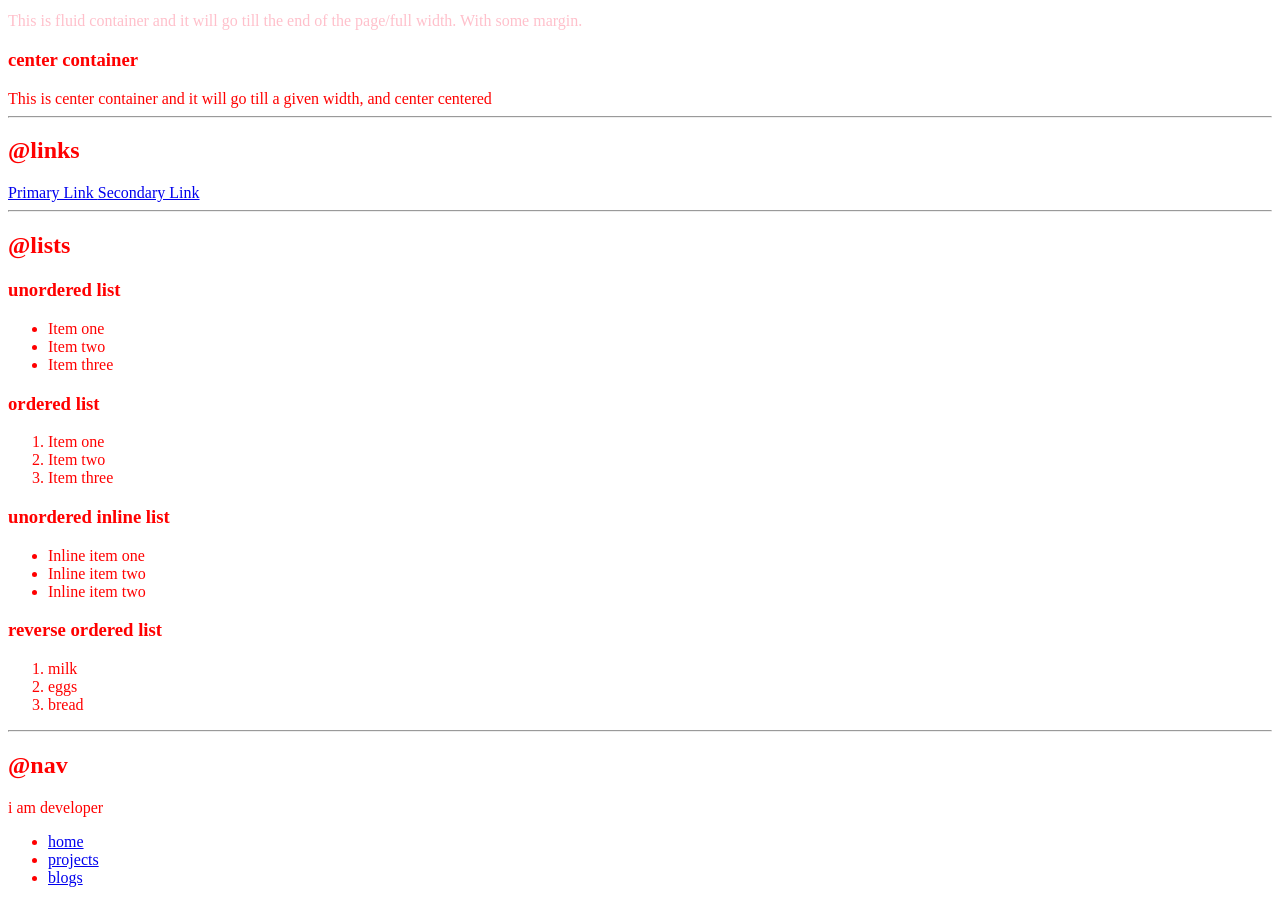
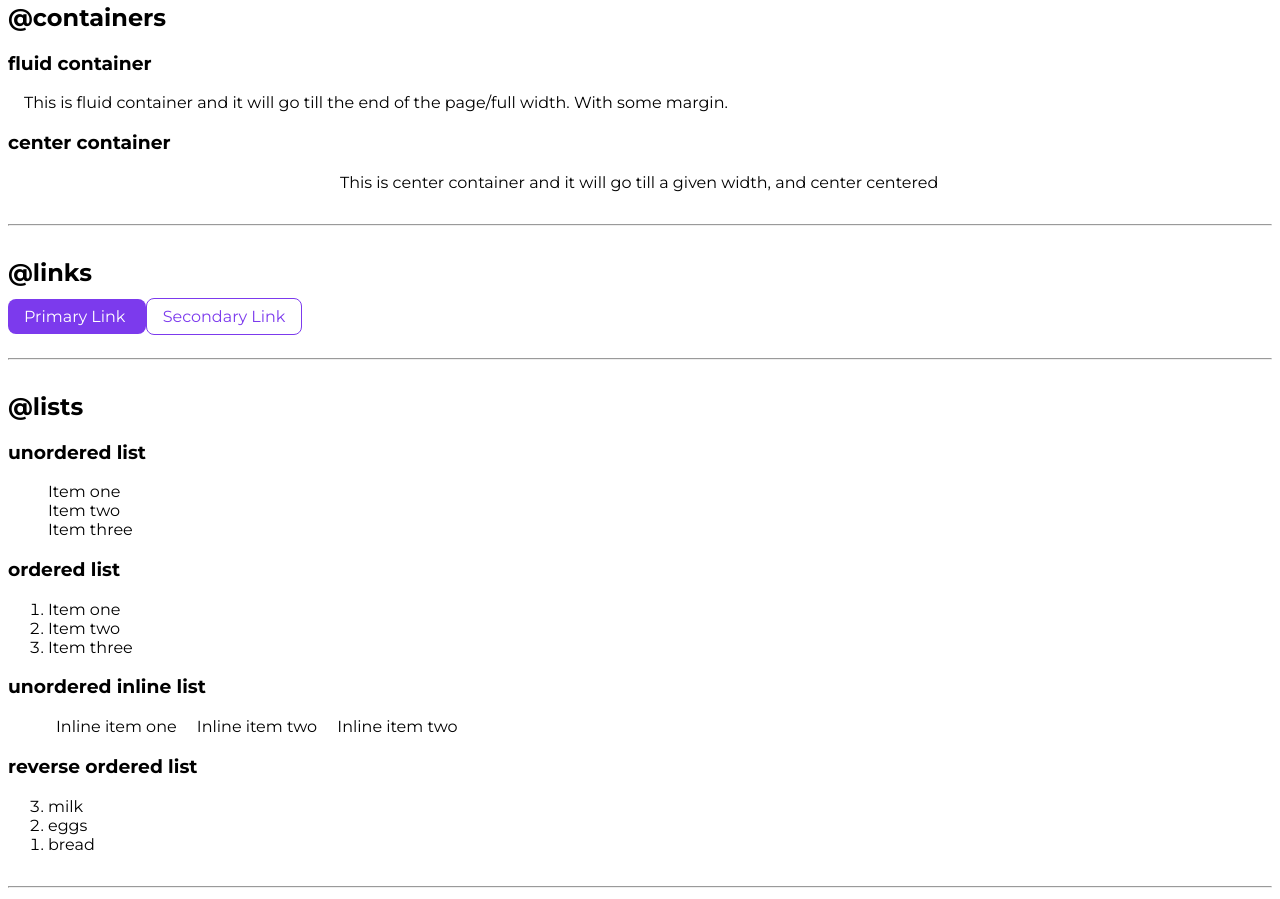
Before and after one commit to vaibhavagarwa/HTML_CSS_Portfolio, a plain HTML site: page index.html in a window 1280 px wide. Shown: the part 501-1400 px from the top of the page. Drawn offline with Linux system fonts and the light colour scheme.

Commit message:
CSS update

```diff
--- a/index.html
+++ b/index.html
@@ -1,6 +1,7 @@
 <!--used html:5 emmet abbreviation-->
 <!DOCTYPE html>
 <html lang="en">
+
 <head>
     <!-- things under head is for browers not for users, won't display on screen-->
     <meta charset="UTF-8">
@@ -10,8 +11,9 @@
     <!--
 
 -->
-        <link href="style.css" rel="stylesheet"/>
+    <link href="style.css" rel="stylesheet" />
 </head>
+
 <body>
     <h1 id="lib-header">vaibhav's component library</h1>
     <p class="para">Hi, I am Vaibhav Agrawal. I am making a component library for HTMl components
@@ -28,9 +30,11 @@
 
     <h2>@containers</h2>
     <h3>fluid container</h3>
-        <div class="para">This is fluid container and it will go till the end of the page/full width. With some margin.</div>
+    <!--more than one classes can also be added to class-->
+    <div class="container">This is fluid container and it will go till the end of the page/full width. With some margin.
+    </div>
     <h3>center container</h3>
-        <div>This is center container and it will go till a given width, and center centered</div>
+    <div class="container container-center">This is center container and it will go till a given width, and center centered</div>
     <hr>
 
     <h2>@links</h2>
@@ -38,13 +42,13 @@
             inline elements - don't start with new line
             #to understnd or visualize it use inspect element on h2 vs on anchor tag
         -->
-        <a href="/">Primary Link </a>
-        <a href="/">Secondary Link </a>
+    <a class ="link primary-link" href="/">Primary Link </a>
+    <a class="link secondary-link" href="/">Secondary Link </a>
     <hr>
 
     <h2>@lists</h2>
     <h3>unordered list</h3>
-            <ul>
+    <ul class="non-bullet">
         <li>Item one</li>
         <li>Item two</li>
         <li>Item three</li>
@@ -58,14 +62,14 @@
     </ol>
 
     <h3>unordered inline list</h3>
-            <ul>
-             <li>Inline item one  </li>
-             <li>Inline item two</li>
-             <li>Inline item two</li>
+    <ul class="non-bullet">
+        <li class="list-inline">Inline item one </li>
+        <li class="list-inline">Inline item two</li>
+        <li class="list-inline">Inline item two</li>
     </ul>
 
     <h3>reverse ordered list</h3>
-            <ol>
+    <ol reversed>
         <li>milk</li>
         <li>eggs</li>
         <li>bread</li>
@@ -74,28 +78,29 @@
 
 
     <h2>@nav</h2>
-        <nav>
-            <div>
+    <nav class="navigation container">
+        <div class="nav-brand">
             i am developer
         </div>
-            <ul>
-                <li>
-                 <a href="/">home</a>
+        <ul class="unordered nav-pills">
+            <li class="list-inline">
+                <a  class="link link-active" href="/">home</a>
             </li>
-                <li>
-                    <a href="/">projects</a>
+            <li class="list-inline">
+                <a class="link" href="/">projects</a>
             </li>
-                <li>
-                    <a href="/">blogs</a>
+            <li class="list-inline">
+                <a class="link" href="/">blogs</a>
             </li>
         </ul>
     </nav>
     <hr>
 
     <h2>@header</h2>
-        <header>
-            <img src="images\dev.png"/>
-            <h1>heading insdie header</h1>
+    <header class="hero">
+        <img class="hero-img"  src="images\dev.png" />
+        <h1 class="hero-heading" ><span class="heading-inverted">heading</span>
+             insdie header</h1>
     </header>
     <hr>
 
@@ -125,4 +130,5 @@
             colour scheme - https://tailwindcss.com/docs/customizing-colors
         -->
 </body>
+
 </html>
--- a/style.css
+++ b/style.css
@@ -1,19 +1,118 @@
-body
-{
-    color:red;
+@import url('https://fonts.googleapis.com/css2?family=Montserrat:wght@400;700&display=swap');
+
+:root {
+    --primary-color:#7C3AED;
+    --dark-gray:#6B7280;
 }
 
-h1
-{
-    color:blue;
+
+body{
+    font-family: 'Montserrat',
+    sans-serif;
 }
 
-#lib-header
-{
-    color:gray;
+hr{
+    margin:2rem 0rem;
 }
 
-.para
+/** container **/
+.container {
+    padding-left:1rem;
+    padding-right: 1rem;
+    /** or can write as
+    padding:0rem 1rem
+    0 for both t&b
+    1for both r&l**/
+}
+
+.container-center
 {
-    color:pink;
+    max-width: 600px;
+    margin: auto;
+
 }
+
+/** links **/
+.link{
+    text-decoration: none;
+    padding: 0.5rem 1rem;
+}
+
+/* read about BEM naming convention
+for CSS, it should be link-primary*/
+
+.primary-link{
+    background-color:
+    var(--primary-color) ;
+    border-radius:0.5rem;
+    color:white;
+}
+
+.secondary-link{
+    color:var(--primary-color);
+    border-radius:0.5rem;
+    border:1px solid
+    var(--primary-color);
+}
+
+/*lists*/
+
+.non-bullet{
+    list-style: none;
+
+}
+
+.list-inline{
+    display:inline;
+    padding:0rem 0.5rem;
+}
+
+.navigation{
+    background-color:var(--primary-color);
+    color:white;
+    padding:1rem;
+    border-bottom-left-radius: 1rem ;
+}
+
+.navigation .nav-brand{
+    font-weight: bold;
+    font-size: 1rem;
+}
+
+/*
+best webiste is CSS tricks
+overwriting color - if found link
+class in navigation class*/
+.navigation .link{
+    color:white;
+
+}
+
+.navigation .nav-pills{
+    text-align:right;
+
+}
+
+.navigation .link-active{
+    font-weight: bold;
+}
+
+.hero{
+    padding:0rem 2rem;
+
+}
+
+.hero .hero-img{
+    max-width: 350px;
+    display:block;
+    margin: auto;
+}
+
+.hero .hero-heading{
+    padding-top: 1rem;
+    color: var(--dark-gray);
+}
+
+.hero .hero-heading .heading-inverted{
+    color:var(--primary-color);
+}
```
Lines whose indentation alone changed are shown as unchanged.
